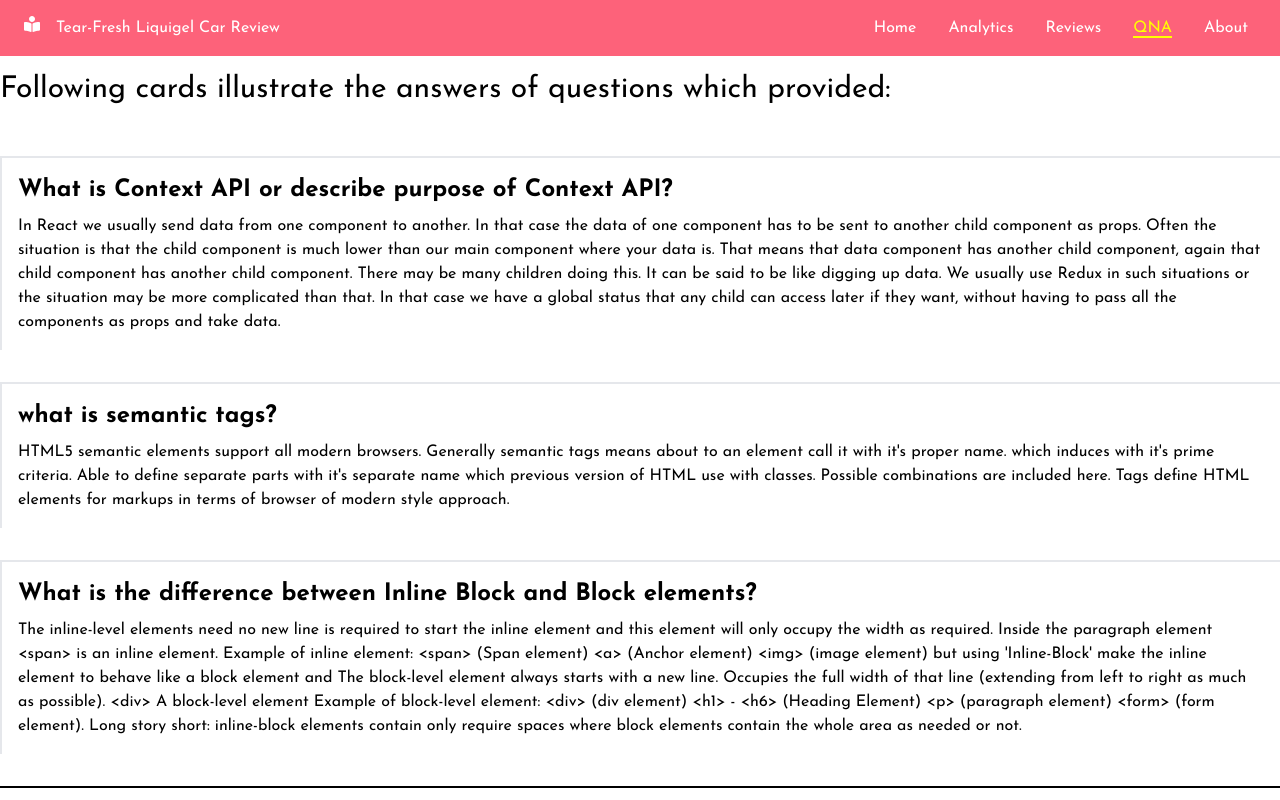
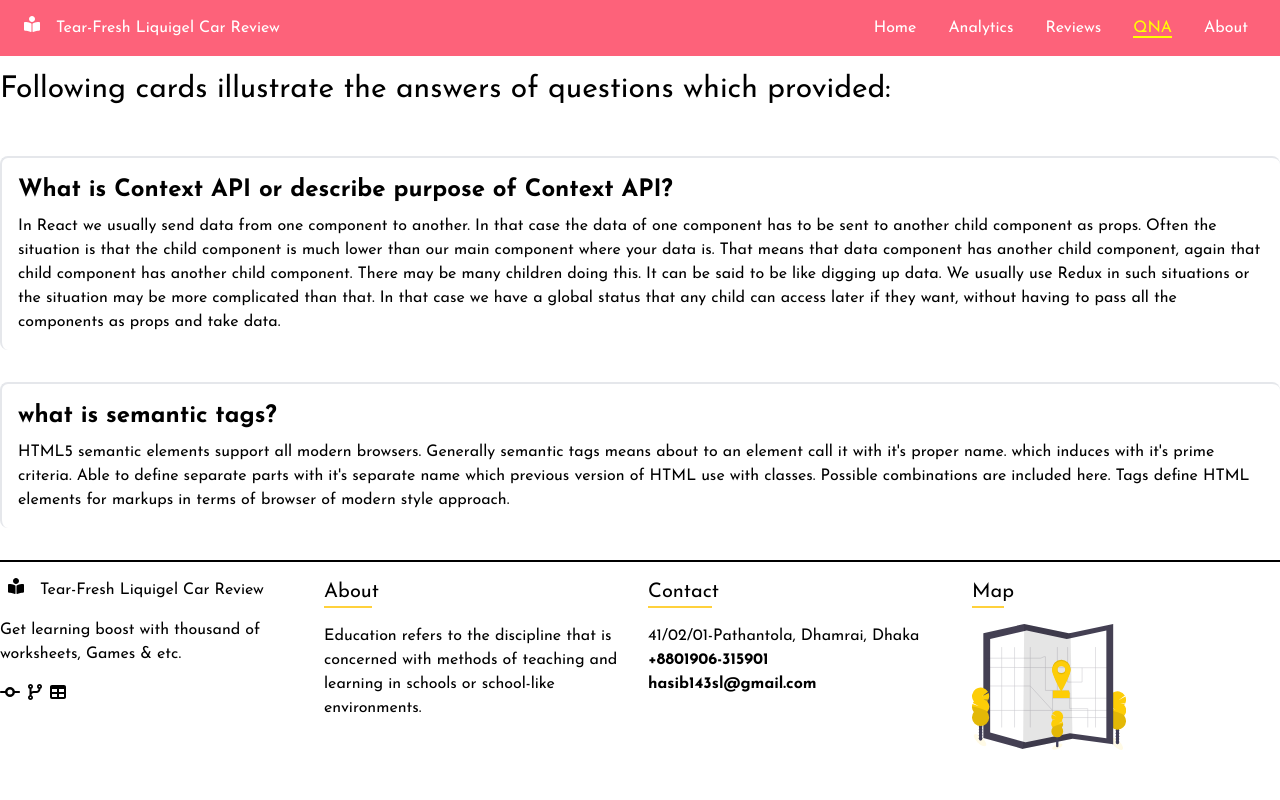
Before and after one commit to devhasibulislam/ph-assignment-09, a React (Create React App) app: page /QNA in a window 1280 px wide. Shown: the top 800 px of the page. Built offline with nearby package versions, Linux system fonts and the light colour scheme.

Commit message:
qna border fix

```diff
--- a/public/qnaData.json
+++ b/public/qnaData.json
@@ -8,10 +8,5 @@
         "id": 2,
         "question": "what is semantic tags?",
         "answer": "HTML5 semantic elements support all modern browsers. Generally semantic tags means about to an element call it with it's proper name. which induces with it's prime criteria. Able to define separate parts with it's separate name which previous version of HTML use with classes. Possible combinations are included here. Tags define HTML elements for markups in terms of browser of modern style approach."
-    },
-    {
-        "id": 3,
-        "question": "What is the difference between Inline Block and Block elements?",
-        "answer": "The inline-level elements need no new line is required to start the inline element and this element will only occupy the width as required. Inside the paragraph element <span> is an inline element. Example of inline element: <span> (Span element) <a> (Anchor element) <img> (image element) but using 'Inline-Block' make the inline element to behave like a block element and The block-level element always starts with a new line. Occupies the full width of that line (extending from left to right as much as possible). <div> A block-level element Example of block-level element: <div> (div element) <h1> - <h6> (Heading Element) <p> (paragraph element) <form> (form element). Long story short: inline-block elements contain only require spaces where block elements contain the whole area as needed or not."
     }
 ]
--- a/src/components/QNACards/QNACards.js
+++ b/src/components/QNACards/QNACards.js
@@ -3,7 +3,7 @@ import React from 'react';
 const QNACards = ({ qa }) => {
     const { answer, question } = qa;
     return (
-        <div className='mb-8 border-l-2 border-t-2 p-4'>
+        <div className='mb-8 border-l-2 border-t-2 p-4 rounded-lg'>
             <h3 className='text-2xl font-bold mb-2'>{question}</h3>
             <p>{answer}</p>
         </div>
```
